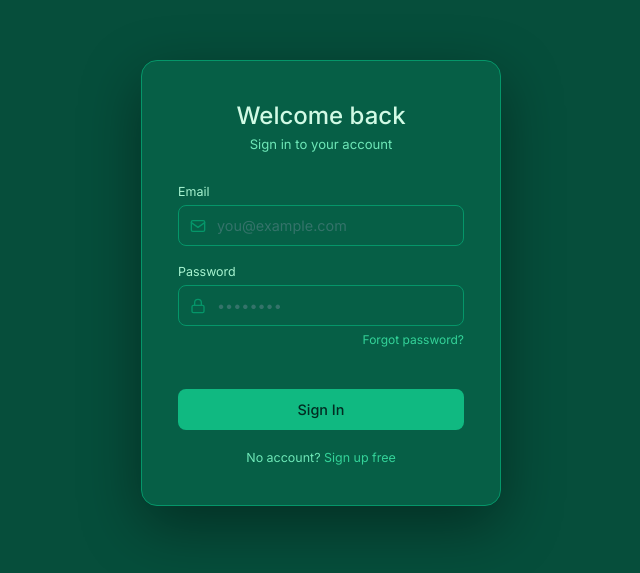
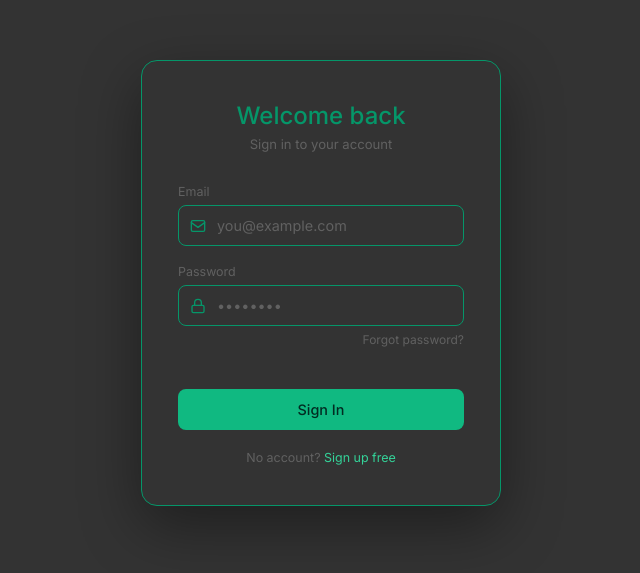
Before and after one commit to Oohnohassani/Bohemian, a plain HTML site: page index.html in a window 1280 px wide. Shown: the part 117-690 px from the top of the page, without its empty margins (319-959 px from the left). Drawn offline with Linux system fonts and the light colour scheme.

Commit message:
⚡ Changed form color scheme

```diff
--- a/index.css
+++ b/index.css
@@ -9,14 +9,14 @@ body {
   display: flex;
   align-items: center;
   justify-content: center;
-  background: #064e3b;
-  /* background: #333; */
+  /* background: #064e3b; */
+  background: #333;
   font-family: "Inter", sans-serif;
 }
 
 .card {
-  background: #065f46;
-  /* background: #333; */
+  /* background: #065f46; */
+  background: #333;
   border: 1px solid #059669;
   border-radius: 16px;
   padding: 40px 36px;
@@ -25,8 +25,8 @@ body {
 }
 
 h1 {
-  color: #d1fae5;
-  /* color: #059669; */
+  /* color: #d1fae5; */
+  color: #059669;
   font-size: 1.5rem;
   font-weight: 500;
   text-align: center;
@@ -35,8 +35,8 @@ h1 {
 
 .sub {
   text-align: center;
-  color: #6ee7b7;
-  /* color: #616161; */
+  /* color: #6ee7b7; */
+  color: #616161;
   font-size: 0.82rem;
   margin-bottom: 32px;
 }
@@ -47,8 +47,8 @@ h1 {
 
 label {
   display: block;
-  color: #a7f3d0;
-  /* color: #616161; */
+  /* color: #a7f3d0; */
+  color: #616161;
   font-size: 0.78rem;
   margin-bottom: 6px;
 }
@@ -87,8 +87,8 @@ input {
 }
 
 input::placeholder {
-  color: #34736a;
-  /* color: #616161; */
+  /* color: #34736a; */
+  color: #616161;
 }
 
 input:focus {
@@ -99,8 +99,8 @@ input:focus {
 .forgot {
   display: block;
   text-align: right;
-  color: #34d399;
-  /* color: #616161; */
+  /* color: #34d399; */
+  color: #616161;
   font-size: 0.75rem;
   text-decoration: none;
   margin-top: 6px;
@@ -132,8 +132,8 @@ button:hover {
 .footer {
   text-align: center;
   margin-top: 20px;
-  color: #6ee7b7;
-  /* color: #616161; */
+  /* color: #6ee7b7; */
+  color: #616161;
   font-size: 0.78rem;
 }
 
```
